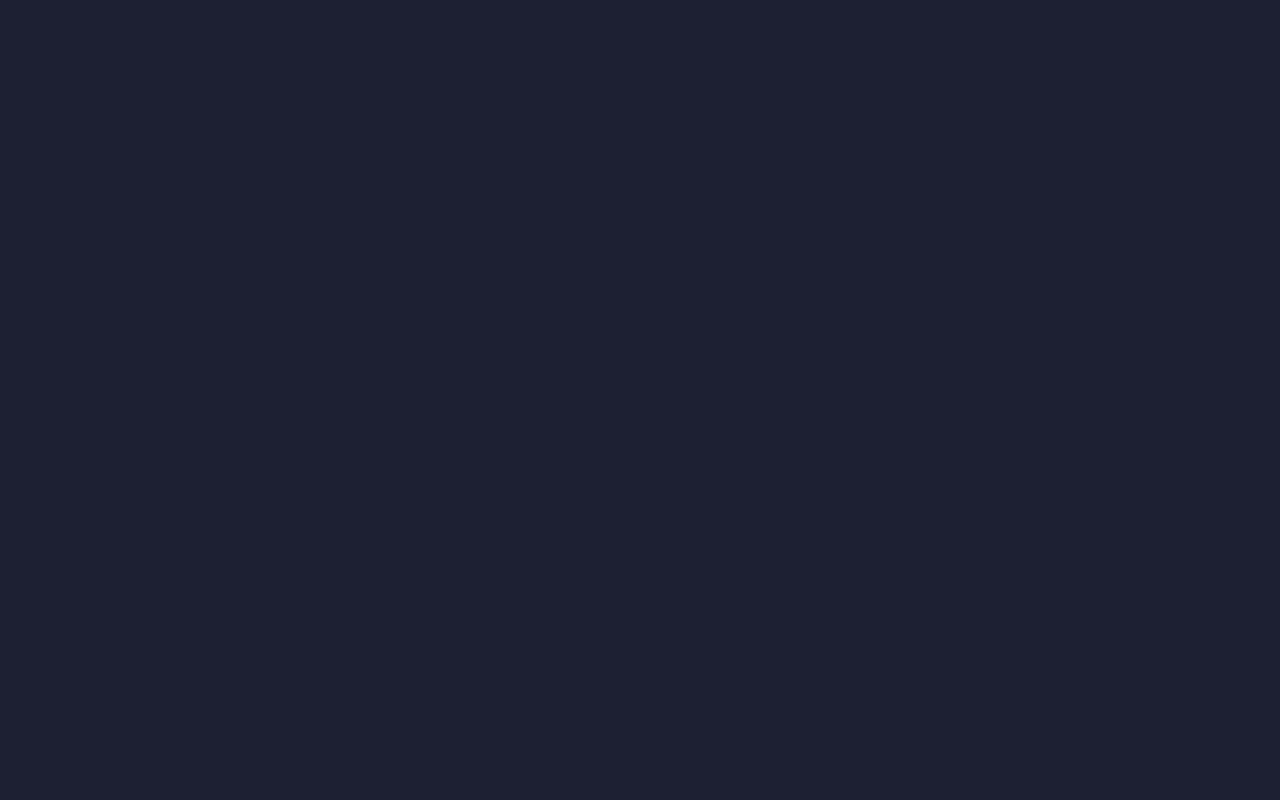
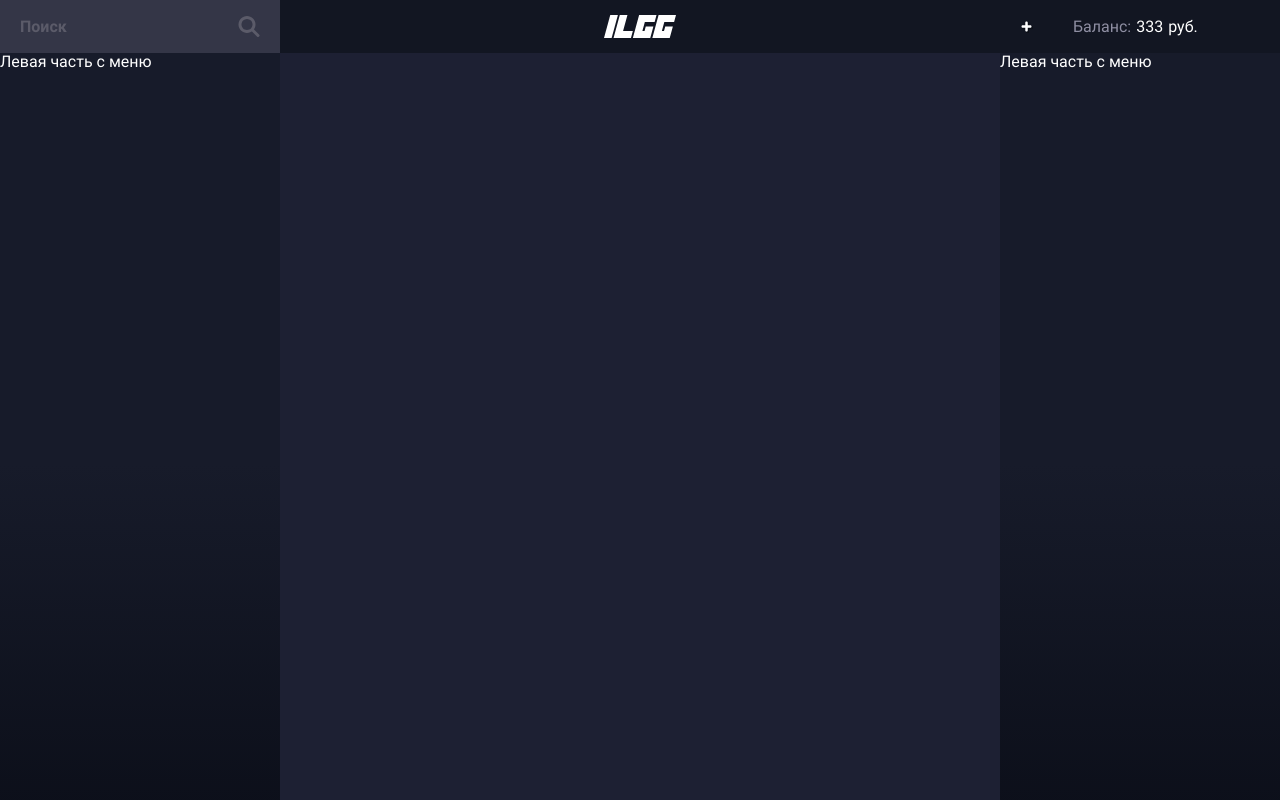
Before and after one commit to or-temka/ILGG, a React (Create React App) app in the folder frontend/: page / in a window 1280 px wide. Built offline with nearby package versions, Linux system fonts and the light colour scheme.

Commit message:
updated App
updated App component

```diff
--- a/frontend/src/App.jsx
+++ b/frontend/src/App.jsx
@@ -1,7 +1,76 @@
+import { BrowserRouter, Routes, Route } from 'react-router-dom'
+import { useEffect, useState } from 'react'
+import { v4 as uuidv4 } from 'uuid'
 
+import MainLayout from './layouts/MainLayout'
+import UserLayout from './layouts/UserLayout'
+import Main from './pages/Main'
+
+import FloatingPanelsQueue from './components/UI/floatingPanels/FloatingPanelsQueue'
+import FloatingNotification from './components/UI/floatingPanels/FloatingNotification'
+
+import { SITE_NAME } from './variables'
 
 function App() {
-  return <div className="App"></div>
+  // set page name
+  const [pageName, setPageName] = useState('')
+  useEffect(() => {
+    document.title = pageName ? SITE_NAME + ' | ' + pageName : SITE_NAME
+  }, [pageName])
+
+  // for floating panels queue
+  const [deletItemId, setDeleteItemId] = useState()
+  const [floatingPanels, setFloatingPanels] = useState([])
+
+  const addNewFloatingPanelHandler = (text = '', lifeTime = 0) => {
+    const id = uuidv4()
+    setFloatingPanels((prev) => [
+      ...prev,
+      {
+        id,
+        item: (
+          <FloatingNotification
+            text={text}
+            onClose={() => setDeleteItemId(id)}
+          />
+        ),
+        ...(lifeTime ? { lifeTime } : {}),
+      },
+    ])
+  }
+
+  return (
+    <>
+      <BrowserRouter>
+        <div className="App">
+          <Routes>
+            <Route path="/" element={<MainLayout pageName={pageName} />}>
+              <Route
+                index
+                element={
+                  <Main
+                    setPageName={setPageName}
+                    addNewFloatingPanel={addNewFloatingPanelHandler}
+                  />
+                }
+              ></Route>
+            </Route>
+            {/* <Route
+            path="*"
+            element={<PageNotFound setPageName={setPageName} />}
+          ></Route> */}
+          </Routes>
+        </div>
+      </BrowserRouter>
+
+      {/* Floating Panels */}
+      <FloatingPanelsQueue
+        queue={floatingPanels}
+        setQueue={setFloatingPanels}
+        deleteItemId={deletItemId}
+      />
+    </>
+  )
 }
 
 export default App
```
